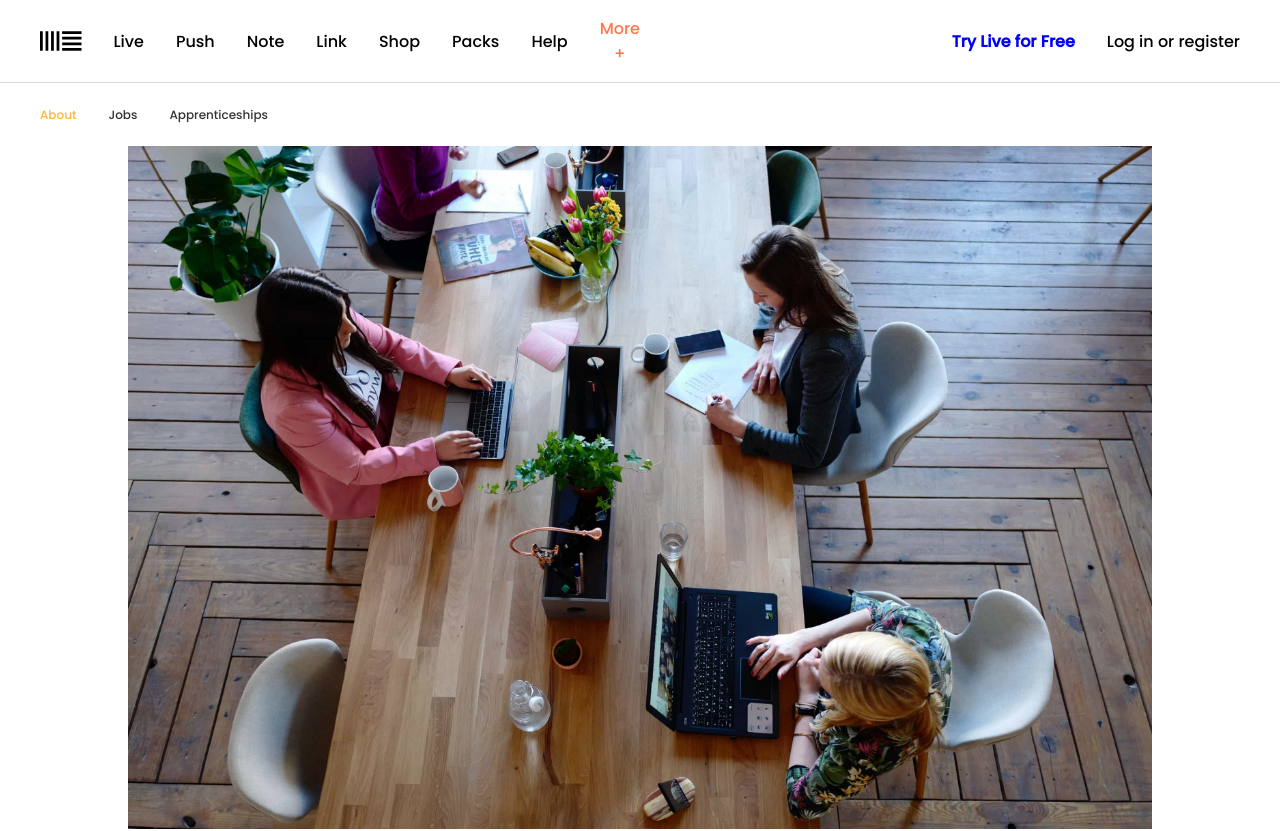
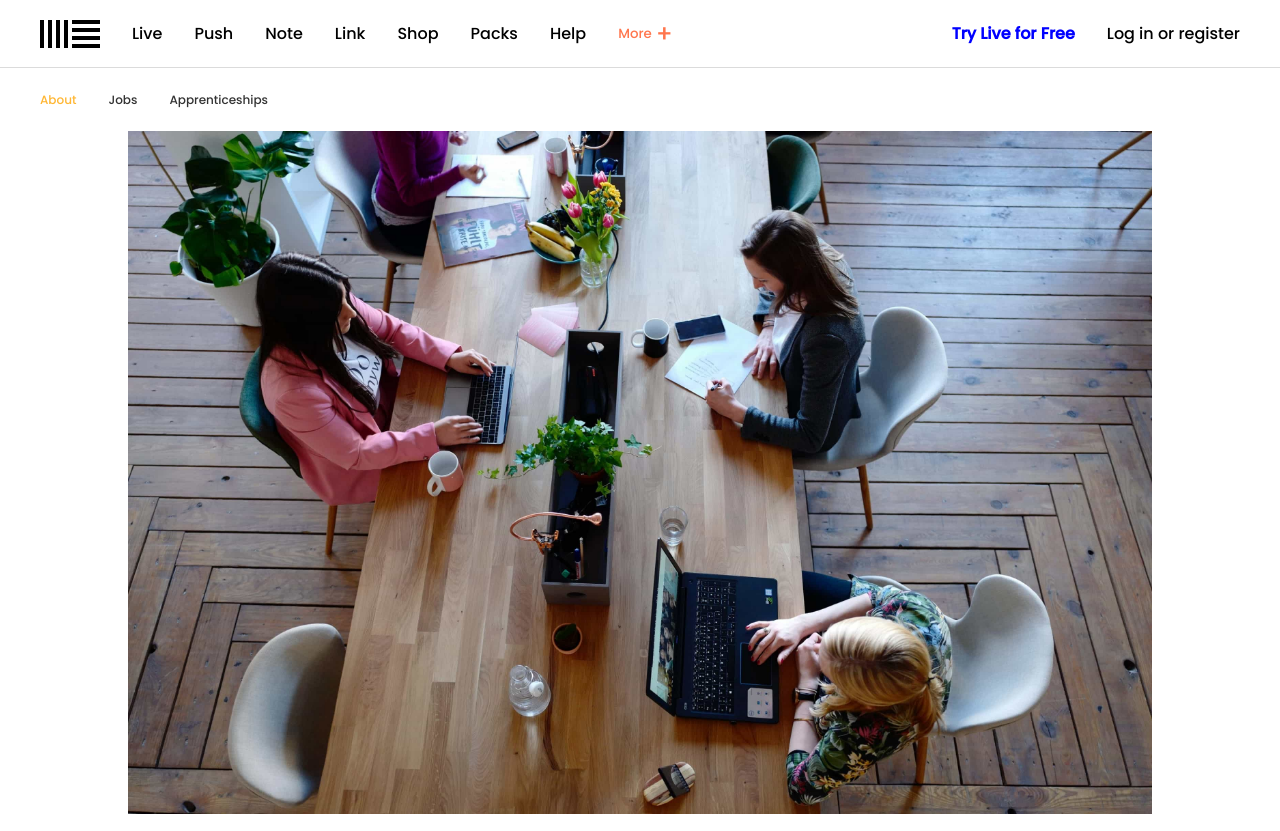
Before and after one commit to mdtagg/Ableton, a React (Vite) app: page / in a window 1280 px wide. Shown: the top 831 px of the page. Built offline with nearby package versions, Linux system fonts and the light colour scheme.

Commit message:
added menu drop down for screens smaller than 1000px

```diff
--- a/src/App.tsx
+++ b/src/App.tsx
@@ -2,12 +2,19 @@ import PrimaryNav from "./components/PrimaryNav"
 import SecondaryNav from "./components/SecondaryNav"
 import About from "./Pages/About"
 import Footer from "./components/Footer"
-import { useState } from 'react'
+import { useState,useEffect } from 'react'
 import MoreDropdown from "./components/MoreDropdown"
 
 function App() {
 
   const [ moreDropdown, setMoreDropdown ] = useState(false)
+  const [ windowSize, setWindowSize ] = useState(window.innerWidth)
+
+  useEffect(() => {
+    window.addEventListener("resize",() => {
+      setWindowSize(window.innerWidth)
+    })
+  },[])
 
   return (
     <>
@@ -15,11 +22,11 @@ function App() {
         <PrimaryNav
           moreDropdown={moreDropdown}
           setMoreDropdown={setMoreDropdown}
+          windowSize={windowSize}
         />
         {moreDropdown &&
           <MoreDropdown/>
         }
-
       </header>
       <SecondaryNav/>
       <main>
--- a/src/components/PrimaryNav/index.css
+++ b/src/components/PrimaryNav/index.css
@@ -1,13 +1,21 @@
 
 #primary-nav  * {
-    font-size: 1rem;
-    font-weight:500;
+    /* font-size: 1rem;
+    font-weight:500; */
 }
 
 .more-button {
+    display:flex;
+    justify-content: center;
+    align-items: center;
+    gap:.25rem;
     color:var(--title-orange);
+    flex-wrap:nowrap;
 }
 
+#plus-symbol {
+    font-size:1.5rem;
+}
 #trial-account {
     display:flex;
     justify-content: flex-end;
@@ -18,3 +26,15 @@
     color:var(--blue);
     font-weight: 600;
 }
+
+.small-menu {
+    display:flex;
+    gap:2rem;
+    font-size:1rem;
+}
+
+.menu-icon-container {
+    display:flex;
+    justify-content: center;
+    align-items: center;
+}
--- a/src/components/PrimaryNav/index.tsx
+++ b/src/components/PrimaryNav/index.tsx
@@ -1,22 +1,27 @@
 import './index.css'
 import Logo from './Logo'
+import { Icon } from '@iconify/react';
 
 interface TPrimaryNav {
     moreDropdown:boolean
     setMoreDropdown: React.Dispatch<React.SetStateAction<boolean>>
+    windowSize:number
 }
 
 const PrimaryNav = (props:TPrimaryNav) => {
 
-    const { moreDropdown,setMoreDropdown } = props
+    const { moreDropdown, setMoreDropdown, windowSize } = props
     const moreSymbol = moreDropdown ? " -" : " +"
     const primaryNavLinks = ['Live','Push','Note','Link','Shop','Packs','Help']
 
     return (
 
     <nav id="primary-nav">
+        {windowSize >= 1050 ?
+        <>
         <ul className="nav-list">
             <Logo/>
+
             {primaryNavLinks.map(link => {
                 return (<li><a>{link}</a></li>)
             })}
@@ -27,7 +32,7 @@ const PrimaryNav = (props:TPrimaryNav) => {
                     onClick={() => setMoreDropdown(!moreDropdown)}
                 >
                     <span>More</span>
-                    <span>{moreSymbol}</span>
+                    <span id="plus-symbol">{moreSymbol}</span>
                 </button>
             </li>
         </ul>
@@ -39,6 +44,19 @@ const PrimaryNav = (props:TPrimaryNav) => {
             <li><a id="trial">Try Live for Free</a></li>
             <li><a>Log in or register</a></li>
         </ul>
+        </>
+        :
+        <div className="small-menu">
+            <Logo/>
+            <button className="menu-icon-container">
+                <p>Menu</p>
+                {moreDropdown ?
+                <Icon icon="mdi:menu-up" /> :
+                <Icon icon="mdi:menu-down" />
+                }
+            </button>
+        </div>
+        }
     </nav>
 
     )
--- a/src/index.css
+++ b/src/index.css
@@ -15,13 +15,13 @@
   font-family:Poppins;
 }
 
-header {
-  position: relative;
-}
-
 nav {
   display:flex;
   padding:var(--nav-padding)
+}
+
+svg {
+  flex-shrink:0;
 }
 
 a {
```
